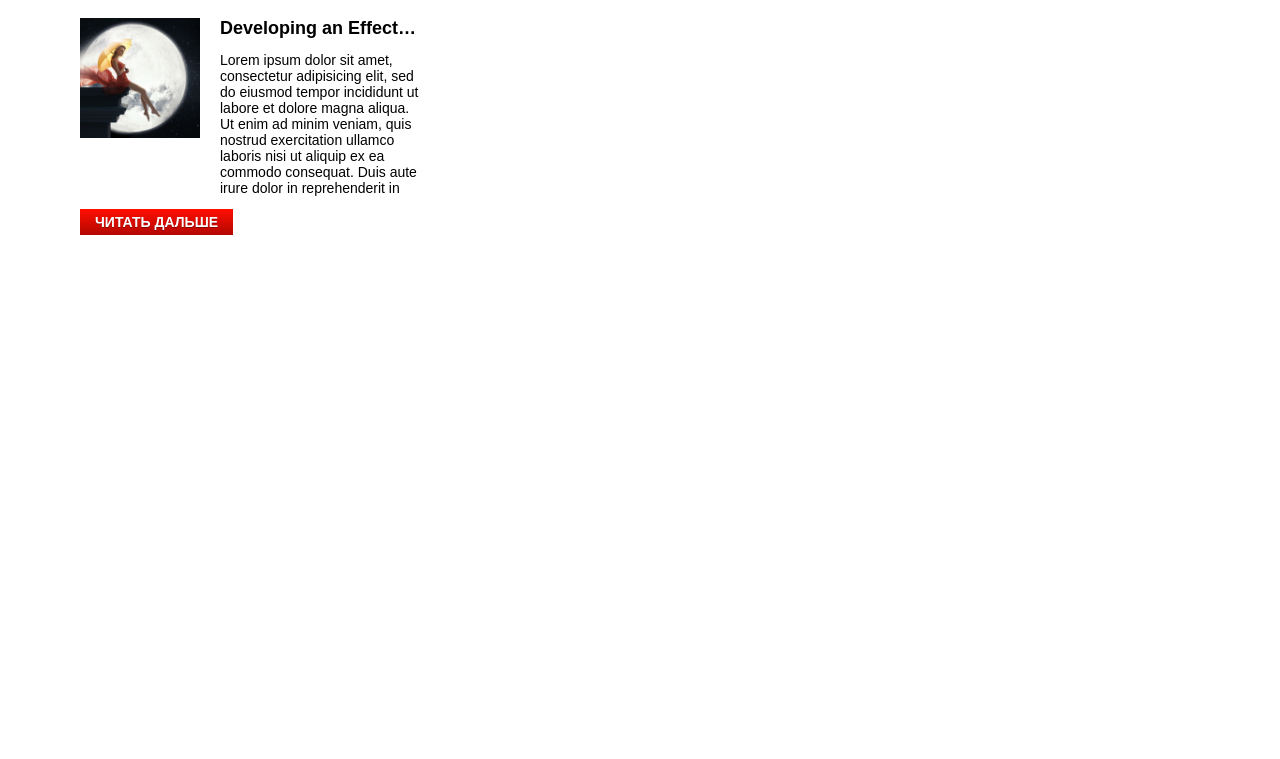
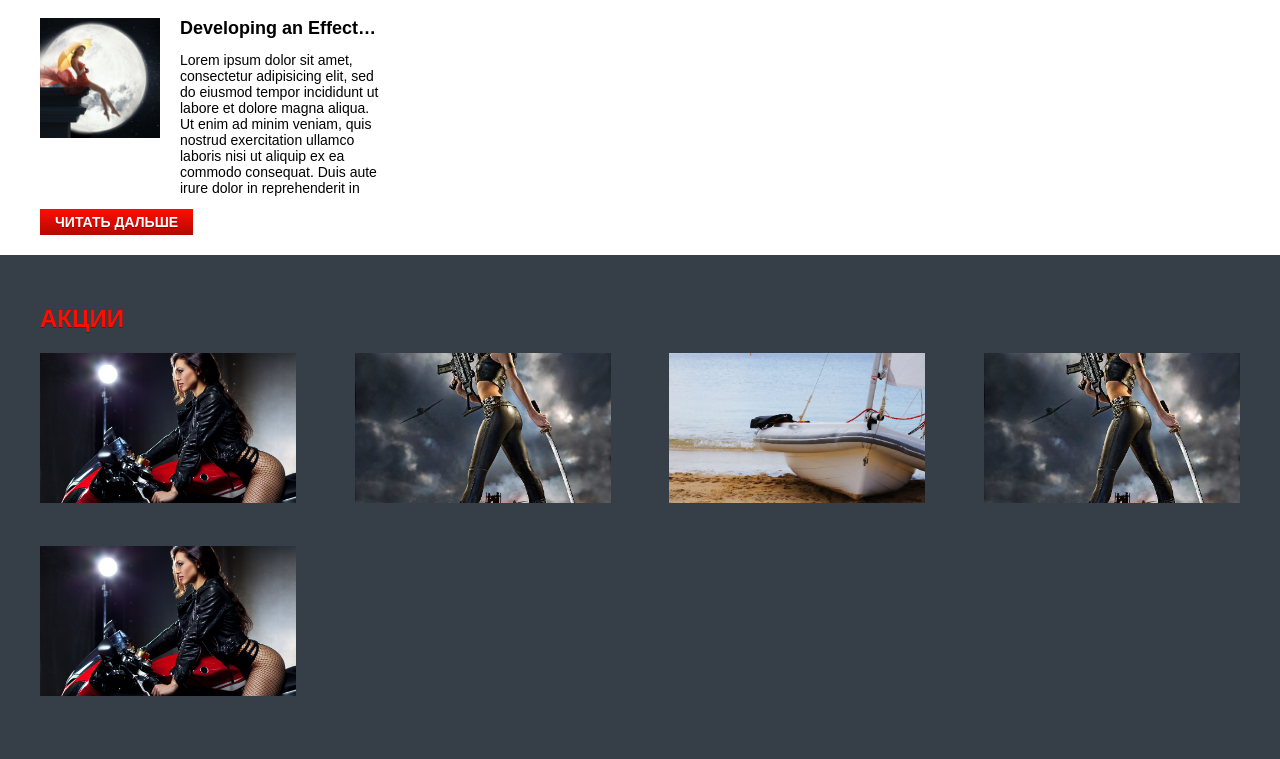
Before and after one commit to Coffalmer/binaryPerts, a website: page app/index.html in a window 1280 px wide. Shown: the part 537-1296 px from the top of the page. Before the commit the page ends 800 px from the top, so only its background shows below. Drawn offline with Linux system fonts and the light colour scheme.

Commit message:
finish offers block

```diff
--- a/app/index.html
+++ b/app/index.html
@@ -52,5 +52,17 @@
       </div>
     </div>
   </div>
+  <div class="offer">
+    <div class="offer-content">
+      <h2>Акции</h2>
+      <div class="offer-contentlist">
+        <a href="#"><img src="pics/promo-one.jpg" alt="offer"></a>
+        <a href="#"><img src="pics/promo-two.jpg" alt="offer"></a>
+        <a href="#"><img src="pics/promo-three.jpg" alt="offer"></a>
+        <a href="#"><img src="pics/promo-two.jpg" alt="offer"></a>
+        <a href="#"><img src="pics/promo-one.jpg" alt="offer"></a>
+      </div>
+    </div>
+  </div>
 </body>
 </html>
--- a/app/sass/_content.sass
+++ b/app/sass/_content.sass
@@ -1,10 +1,8 @@
 .content
   min-width: 520px
-  max-width: 1120px
+  max-width: 1200px
   padding: 30px 40px 0px 40px
   margin: 0 auto
-  @media screen and(max-width: 899px)
-    padding: 0 40px
 
   h2
     @include font(1.714em,700,$redcolor)
--- a/app/sass/_header.sass
+++ b/app/sass/_header.sass
@@ -3,9 +3,10 @@
   min-width: 600px
 
   &-content
-    max-width: 1120px
+    max-width: 1200px
     padding: 50px 40px
     @include flex(row, nowrap, flex-start, center)
+    margin: 0 auto
 
     img
       height: auto
@@ -15,8 +16,9 @@
       @include font(1.786em, 400, $whitecolor)
       margin: 0
       text-align: left
+      text-shadow: 0px 1px 0px rgba(0,0,0,.3)
 
     br
       display: none
-      @media screen and (max-width: 600px)
+      @media screen and (max-width: 700px)
         display: block
--- /dev/null
+++ b/app/sass/_offer.sass
@@ -0,0 +1,27 @@
+.offer
+  background: $secondcolor
+  min-width: 600px
+
+  &-content
+    max-width: 1200px
+    padding: 50px 40px 40px 40px
+    margin: 0 auto
+
+    h2
+      @include font(1.714em,700,$redcolor)
+      text-shadow: 0px 1px 0px rgba(0,0,0,.3)
+      text-transform: uppercase
+      margin: 0
+
+    &list
+      @include flex(row, wrap, space-between, center)
+
+      img
+        width: 20vw
+        height: 150px
+        object-fit: cover
+        margin: 20px 0
+        @media screen and (max-width: 899px)
+          width: 25vw
+        @media screen and (max-width: 599px)
+          width: 250px
--- a/app/sass/styles.sass
+++ b/app/sass/styles.sass
@@ -1,3 +1,4 @@
 @import 'main'
 @import 'header'
 @import 'content'
+@import 'offer'
```
Also changed, not shown: app/styles/styles.css, app/styles/styles.min.css.
